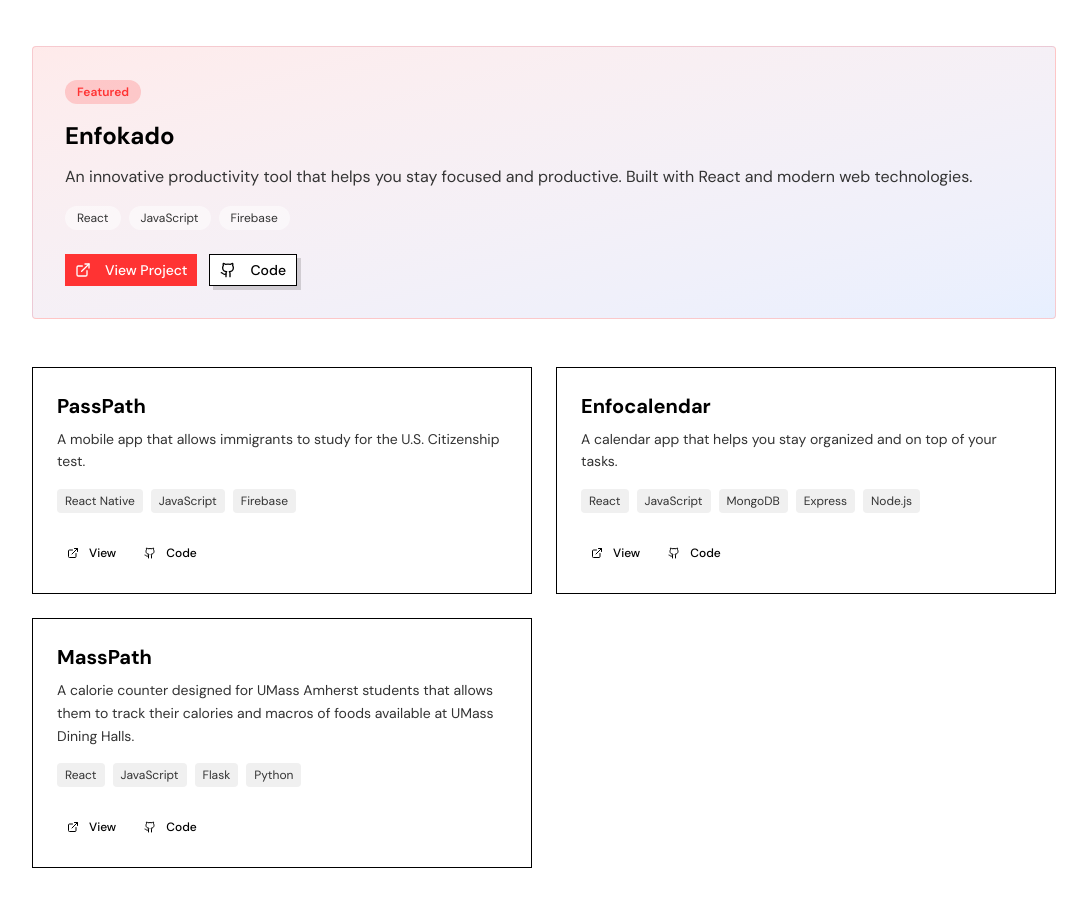
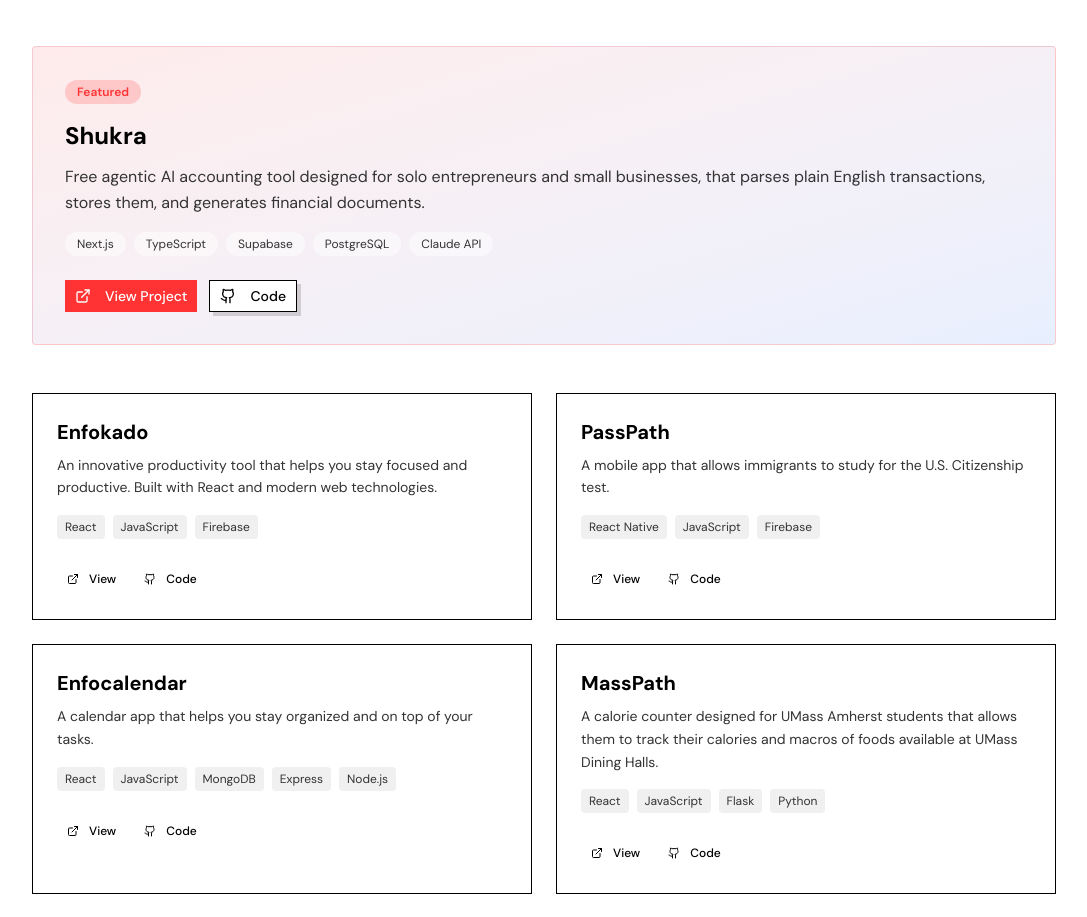
Before and after one commit to sardarra/landing, a Next.js app: page / in a window 1280 px wide. Shown: the part 1511-2428 px from the top of the page, without its empty margins (96-1183 px from the left). Built offline with nearby package versions, Linux system fonts and the light colour scheme; no server answers.

Commit message:
updated projects

```diff
--- a/components/projects.tsx
+++ b/components/projects.tsx
@@ -3,14 +3,24 @@
 import { useEffect } from "react"
 import { Button } from "@/components/ui/button"
 import { ExternalLink, Github } from "lucide-react"
+import { describe } from "node:test"
 
 const projects = [
+  {
+    title: "Shukra",
+    description: "Free agentic AI accounting tool designed for solo entrepreneurs and small businesses, that parses plain English transactions, stores them, and generates financial documents.",
+    tech: ["Next.js", "TypeScript", "Supabase", "PostgreSQL", "Claude API"],
+    featured: true,
+    link: "https://shukra.vercel.app",
+    github: "https://github.com/sardarra/shukra",
+
+  },
   {
     title: "Enfokado",
     description:
       "An innovative productivity tool that helps you stay focused and productive. Built with React and modern web technologies.",
     tech: ["React", "JavaScript", "Firebase"],
-    featured: true,
+
     link: "https://enfokado.vercel.app",
     github: "https://github.com/sardarra/Enfokado",
   },
```
